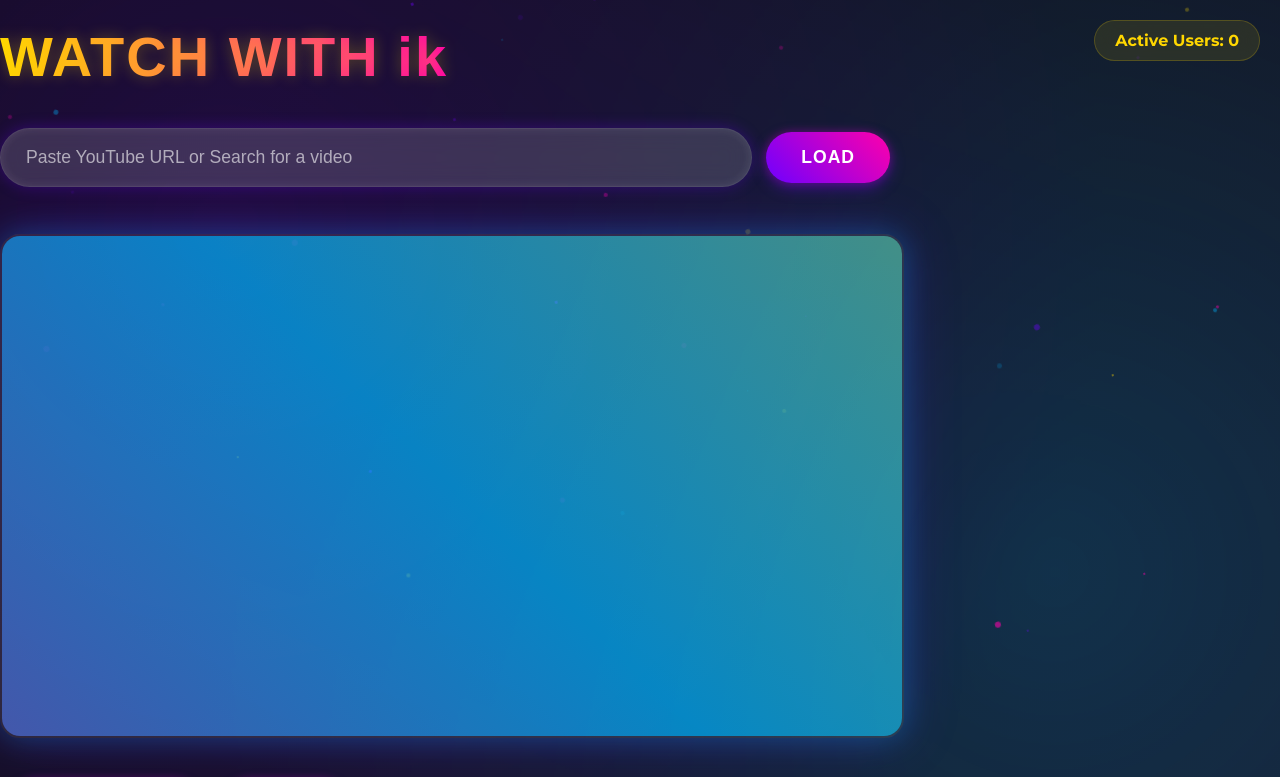
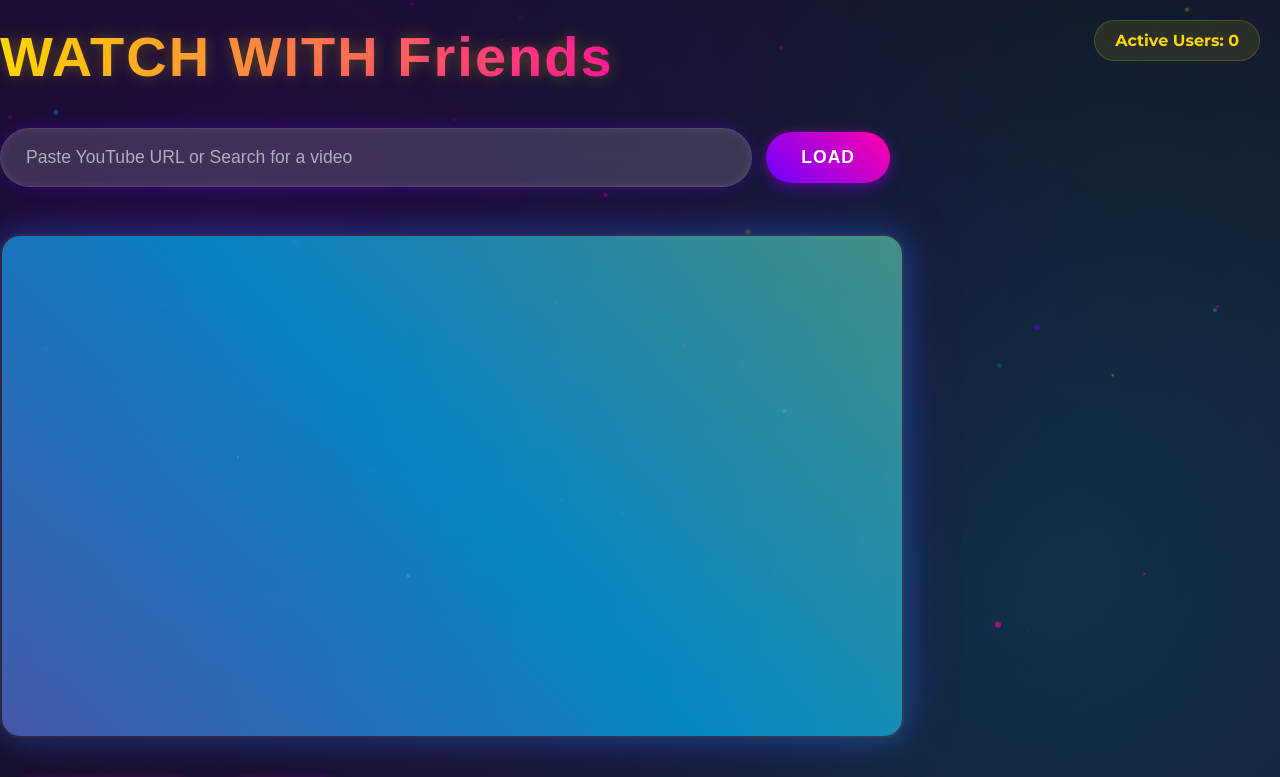
Before and after one commit to enoughishan/talk_ik, a plain HTML site: page index.html in a window 1280 px wide. Shown: the top 777 px of the page. Drawn offline with Linux system fonts and the light colour scheme; no server answers; a web font is replaced by a local one.

Commit message:
Update index.html

```diff
--- a/index.html
+++ b/index.html
@@ -3,7 +3,7 @@
 <head>
   <meta charset="UTF-8">
   <meta name="viewport" content="width=device-width, initial-scale=1.0">
-  <title>TALK TO Ishan</title>
+  <title>Meet up</title>
   <script src="https://www.gstatic.com/firebasejs/9.6.1/firebase-app-compat.js"></script>
   <script src="https://www.gstatic.com/firebasejs/9.6.1/firebase-database-compat.js"></script>
   <script src="https://www.youtube.com/iframe_api"></script>
@@ -495,7 +495,7 @@
 </head>
 <body>
   <div id="activeUsersCount">Active Users: 0</div>
-  <h1>WATCH WITH ik</h1>
+  <h1>WATCH WITH Friends</h1>
 
   <!-- Input Box for URL or Search Query -->
   <div class="flex-row">
```
